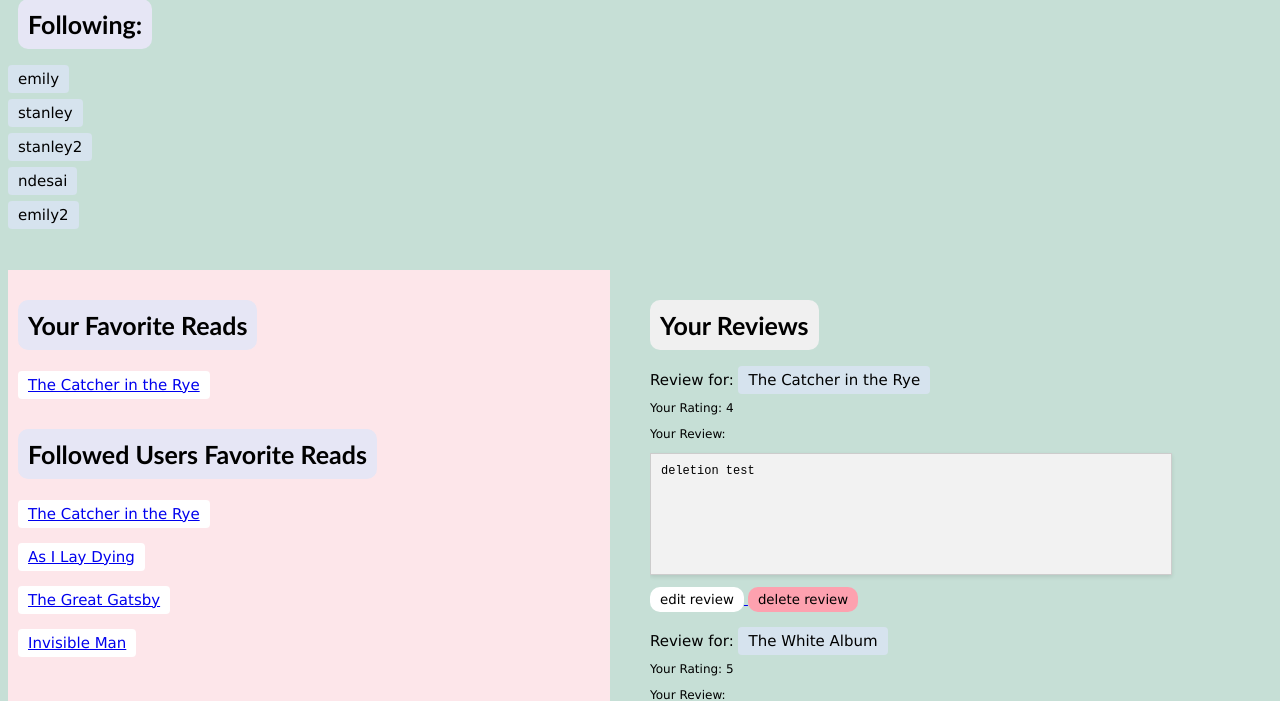
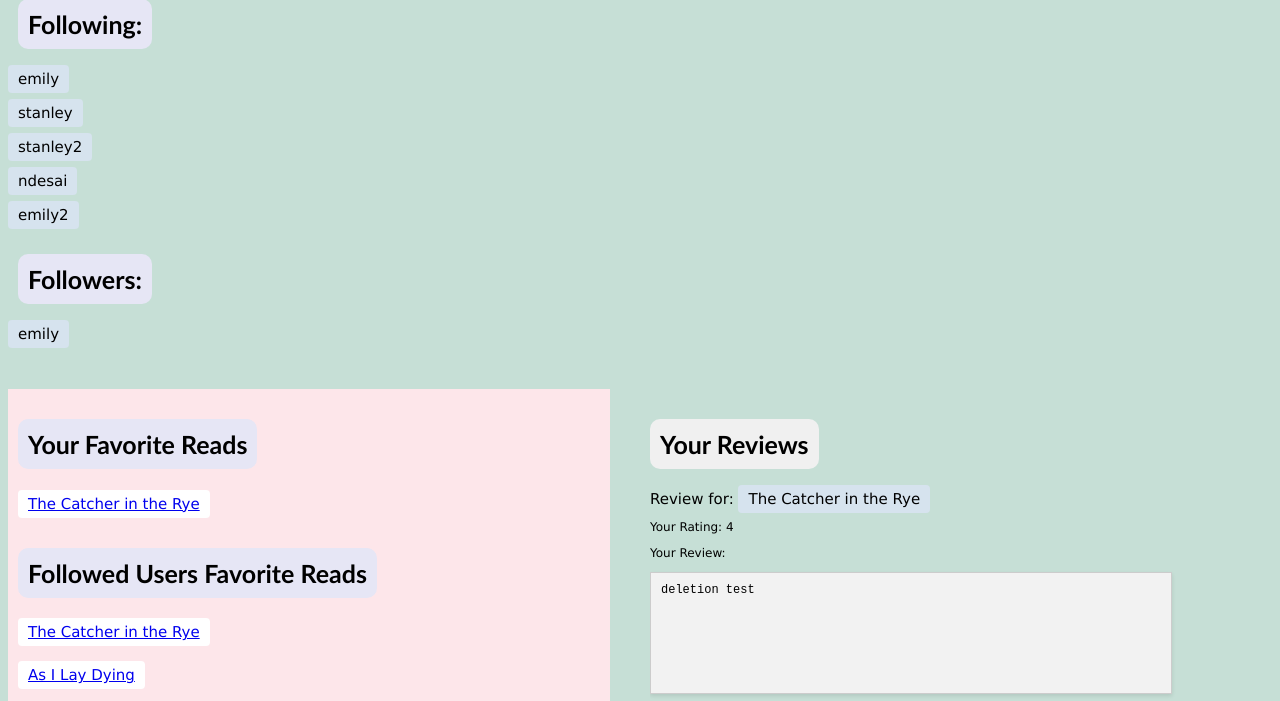
Before and after one commit to stanley-wei/CS35L-Project, a Django app: page /profiles/1/page in a window 1280 px wide. Shown: the part 1115-1816 px from the top of the page. Run offline with Django 4.2, Linux system fonts and the light colour scheme; data comes from the database, SQL or seed files in the repository; both versions use the stored data as it was after the commit; some libraries are stand-ins or nearby versions.

Commit message:
users can now see which users follow them

```diff
--- a/profiles/models.py
+++ b/profiles/models.py
@@ -11,7 +11,8 @@ class UserProfile(models.Model):
     user = models.ForeignKey(User, on_delete=models.CASCADE, blank=True, default=0, related_name="profile")
     profile_picture = models.ImageField(upload_to='profile_pictures/', blank=True, null=True)
     favorite_books = models.ManyToManyField(Book, blank=True)
-    followed_users = models.ManyToManyField("self", blank=True, symmetrical=False)
+    followed_users = models.ManyToManyField("self", blank=True, related_name="following", symmetrical=False)
+    follower_users = models.ManyToManyField("self", blank=True, related_name="followers", symmetrical=False)
 
     def __str__(self):
         return str(self.user.id)
--- a/profiles/views.py
+++ b/profiles/views.py
@@ -81,5 +81,6 @@ def follow_user(request, user_id):
         profile.followed_users.remove(friend_profile)
     else:
         profile.followed_users.add(friend_profile)
+        friend_profile.follower_users.add(profile)
     profile.save()
     return redirect("profiles:profile", user_id=user_id)
--- a/templates/profiles/user-profile.html
+++ b/templates/profiles/user-profile.html
@@ -16,6 +16,13 @@
     <h2 class="header-1">Following:</h2>
     {% for followed_user in profile.followed_users.all %}
     <p><a class="rand-title" href="{% url 'profiles:profile' followed_user.user_id %}">{{ followed_user.user.username }}</a></p>
+    {% empty %}
+    <p>None</p>
+    {% endfor %}
+
+    <h2 class="header-1">Followers:</h2>
+    {% for follower in profile.follower_users.all %}
+    <p><a class="rand-title" href="{% url 'profiles:profile' follower.user_id %}">{{ follower.user.username }}</a></p>
     {% empty %}
     <p>None</p>
     {% endfor %}
```
Also changed, not shown: db.sqlite3, profiles/migrations/0005_userprofile_followers_users_and_more.py (added), profiles/migrations/0006_remove_userprofile_followers_users.py (added), profiles/migrations/0007_userprofile_follower_users.py (added).
